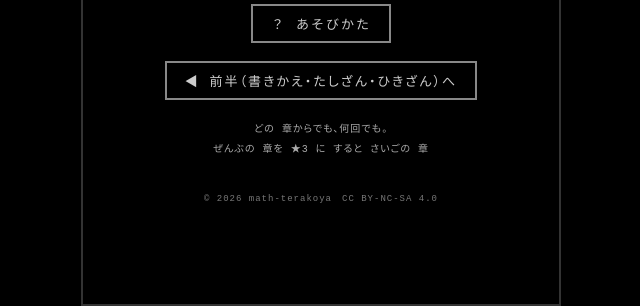
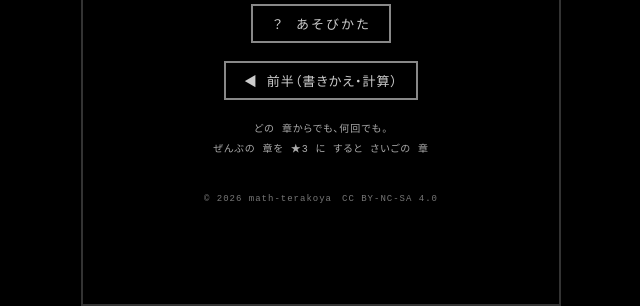
Before and after one commit to math-terakoya/taisuu-kouhan-quest, a plain HTML site: page index.html in a window 1280 px wide. Shown: the part 494-800 px from the top of the page, without its empty margins (319-959 px from the left). Drawn offline with Linux system fonts and the light colour scheme.

Commit message:
前半・後半の リンクの 文字を 短く（せまい 画面で 折れない）
Co-Authored-By: Claude Opus 5.5 <noreply@anthropic.com>

```diff
--- a/index.html
+++ b/index.html
@@ -255,7 +255,7 @@ padding: 8px 18px; font-size: 13px; letter-spacing: 2px; cursor: pointer; margin
 .chap.locked { color: #666; border-color: #444; cursor: default; }
 .chap.reset { border-color: #888; color: #ccc; margin-top: 8px; }
 .how-btn.hidden { display: none; }
-.overlay a.link-btn { display: inline-block; text-decoration: none; }   /* 前半・後半を 行き来する（章を えらぶ 画面へ）*/
+.overlay a.link-btn { display: inline-block; text-decoration: none; letter-spacing: 1px; }   /* 前半・後半を 行き来する（章を えらぶ 画面へ）*/
 .overlay .points {
 text-align: left; border: 3px solid #fff; box-shadow: 0 0 0 3px #000, 0 0 0 5px #fff;
 padding: 12px 14px; margin: 4px 0 8px; font-size: 13px; line-height: 2; letter-spacing: 0.5px;
@@ -382,7 +382,7 @@ sup.ex { font-size: 0.68em; vertical-align: 0.62em; line-height: 0; margin-left:
     <p style="margin-top:20px;">底を そろえて、log を つなげ！<br>真数を 小さく して たおせ！</p>
     <button class="start-btn" id="startBtn">▶ はじめる</button>
     <button class="how-btn" id="howBtn">？ あそびかた</button>
-    <a class="how-btn link-btn" href="../taisuu-quest/#map">◀ 前半（書きかえ・たしざん・ひきざん）へ</a>
+    <a class="how-btn link-btn" href="../taisuu-quest/#map">◀ 前半（書きかえ・計算）</a>
     <p class="sub" style="margin-top:20px;font-size:10px;">どの 章からでも、何回でも。<br>ぜんぶの 章を ★3 に すると さいごの 章</p>
     <p class="sub" style="margin-top:14px;font-size:9px;opacity:0.7;">© 2026 math-terakoya　CC BY-NC-SA 4.0</p>
   </div>
@@ -434,7 +434,7 @@ sup.ex { font-size: 0.68em; vertical-align: 0.62em; line-height: 0; margin-left:
     <p class="comp hidden" id="mapComp"></p>
     <button class="zukan-btn" id="zukanBtn">📖 モンスターずかん</button>
     <div id="chapterList"></div>
-    <a class="how-btn link-btn" href="../taisuu-quest/#map">◀ 前半（書きかえ・たしざん・ひきざん）へ</a>
+    <a class="how-btn link-btn" href="../taisuu-quest/#map">◀ 前半（書きかえ・計算）</a>
   </div>
 
   <div class="overlay hidden" id="zukanScreen">
```
